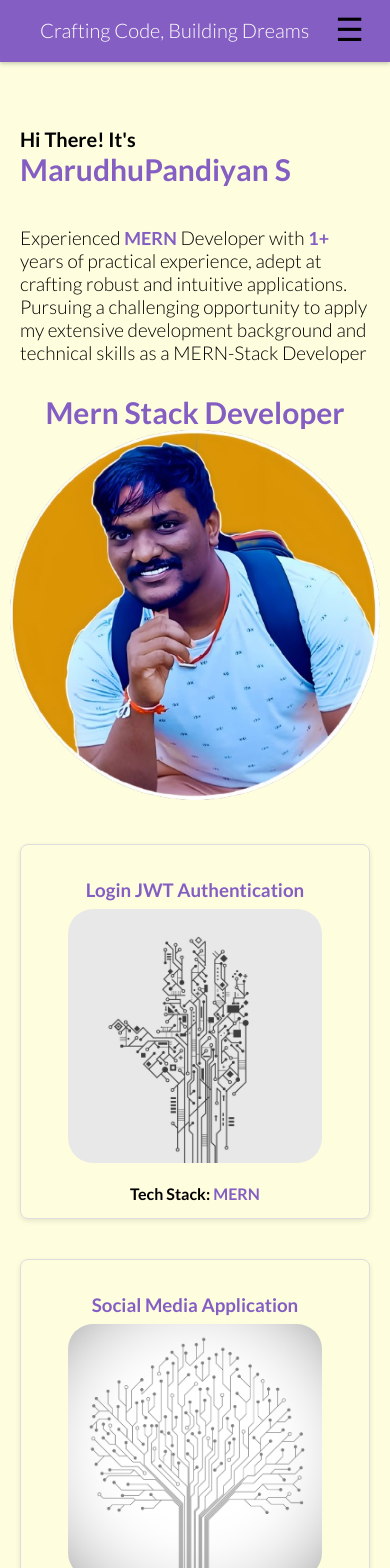
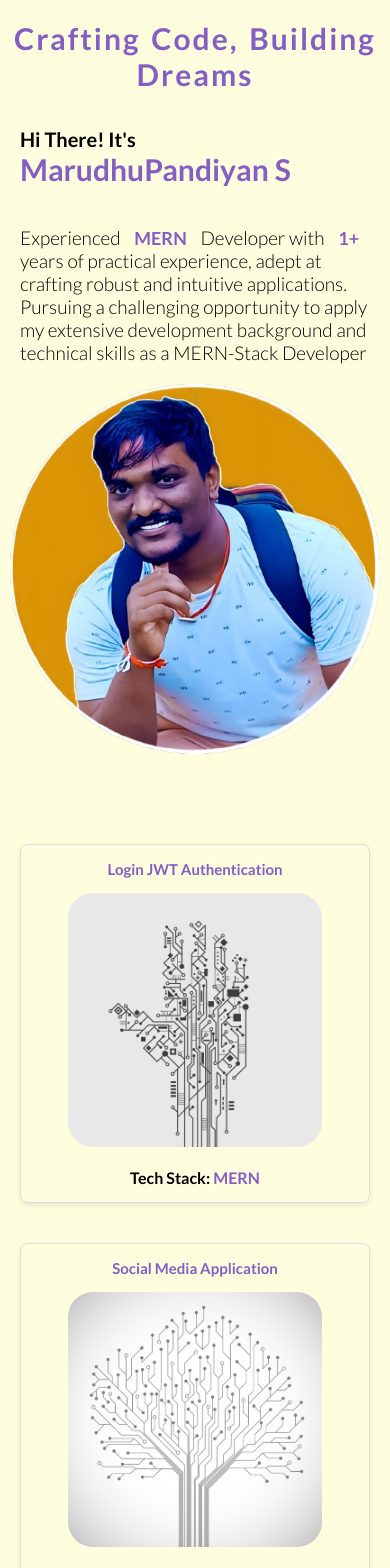
Before and after one commit to AngelMarudhu/marudhuportfolio, a React (Create React App) app: page / in a window 390 px wide. Shown: the top 1568 px of the page. Built offline with nearby package versions, Linux system fonts and the light colour scheme.

Commit message:
animation adding

```diff
--- a/src/CSS/AboutPage.css
+++ b/src/CSS/AboutPage.css
@@ -13,6 +13,8 @@ section {
 
 .about_section h2 {
   text-align: center;
+  margin-bottom: 0;
+  font-size: 30px;
   color: var(--accent-color);
 }
 
@@ -22,9 +24,17 @@ section {
   padding-bottom: 10px;
 }
 
+.about_education_div h3 {
+  margin-top: 0;
+}
+
 .about_certification_div {
   box-shadow: rgba(0, 0, 0, 0.16) 0px 3px 6px, rgba(0, 0, 0, 0.23) 0px 3px 6px;
   border-radius: 8px;
+}
+
+.about_certification_div h3 {
+  margin-top: 0;
 }
 
 .about_certification_div li {
@@ -37,36 +47,61 @@ section {
   display: flex;
   padding-bottom: 10px;
   flex-direction: column;
+  width: 100%;
 }
 
 .about_skills_div ul {
   list-style: none;
+  padding: 0;
+  margin-left: 20px;
 }
 
 .about_section_skills {
   display: flex;
-  align-items: flex-start;
-  justify-content: baseline;
+  align-items: center;
+  justify-content: space-evenly;
   flex-wrap: wrap;
   width: 100%;
 }
 
-.about_section_skills_button {
-  padding: 5px 8px 5px 8px;
+.about_section_skills h2 {
+  margin-bottom: 5px;
+}
+
+/* .skills_img_div {
+  display: flex;
+  justify-content: center;
+  flex-wrap: wrap;
+  align-items: flex-start;
+} */
+
+.about_section_skills img {
+  width: 40px;
+  height: 40px;
+  border: 1px solid var(--accent-color);
+  padding: 5px;
+  border-radius: 50%;
+  margin-right: 20px;
+}
+
+/* .about_section_skills_button {
   border-radius: 14px;
   border: none;
   box-shadow: rgba(0, 0, 0, 0.12) 0px 1px 3px, rgba(0, 0, 0, 0.24) 0px 1px 2px;
   background-color: rgb(211, 224, 143);
   transition: 0.5s;
+  font-size: 16px;
   font-weight: bold;
-}
+} */
 
 .about_section_skills_button:hover {
-  scale: 0.9;
+  scale: 0.5;
 }
 
 .about_concepts ul li {
   margin-top: 10px;
+  margin-left: 20px;
+  margin-bottom: 10px;
   list-style-type: circle;
 }
 
--- a/src/CSS/MainPage.css
+++ b/src/CSS/MainPage.css
@@ -1,13 +1,24 @@
 .top {
   margin: 0;
-  height: auto;
+  height: 100vh;
   width: 100%;
   min-height: 100vh;
 }
 
+.top_heading {
+  position: absolute;
+  margin-top: 20px;
+  font-size: 40px;
+  left: 20%;
+  right: 20%;
+  color: var(--accent-color);
+  word-spacing: 3px;
+  letter-spacing: 2px;
+  text-align: center;
+}
+
 .hero {
-  position: relative;
-  top: 100px;
+  height: 100%;
   display: flex;
   justify-content: space-around;
   align-items: center;
@@ -21,6 +32,7 @@
 
 .hero_name {
   padding: 10px;
+  font-size: 30px;
   cursor: pointer;
   margin-bottom: 10px;
 }
@@ -45,6 +57,10 @@
   width: fit-content;
 }
 
+.hero_profile span {
+  padding: 10px;
+}
+
 .hero_profile p {
   font-size: 25px;
   padding: 10px;
@@ -52,7 +68,7 @@
 
 .hero_profile p span {
   font-size: 25px;
-  color: red;
+  color: var(--accent-color);
   font-weight: bold;
 }
 
@@ -65,8 +81,8 @@
 }
 
 .hero_pic {
-  width: auto;
-  height: fit-content;
+  width: 350px;
+  height: 350px;
 }
 
 .welcome {
@@ -78,13 +94,27 @@
 }
 
 @media only screen and (max-width: 768px) {
+  .top {
+    height: auto;
+  }
   .hero {
     flex-direction: column;
     justify-content: center;
     padding-right: 10px;
     padding-left: 10px;
-    padding-top: 100px;
     top: 0;
+  }
+
+  .top_heading {
+    position: absolute;
+    margin-top: 20px;
+    font-size: 30px;
+    left: 0;
+    right: 0;
+    color: var(--accent-color);
+    word-spacing: 3px;
+    letter-spacing: 2px;
+    text-align: center;
   }
 
   .hero_intro {
@@ -135,6 +165,9 @@
 }
 
 @media only screen and (max-width: 1024px) {
+  .top {
+    height: auto;
+  }
   .hero {
     flex-direction: column;
     justify-content: center;
@@ -142,6 +175,17 @@
     padding-left: 10px;
     padding-top: 100px;
     top: 0;
+  }
+  .top_heading {
+    position: absolute;
+    margin-top: 20px;
+    font-size: 30px;
+    left: 0;
+    right: 0;
+    color: var(--accent-color);
+    word-spacing: 3px;
+    letter-spacing: 2px;
+    text-align: center;
   }
 
   .hero_intro {
--- a/src/CSS/Project.css
+++ b/src/CSS/Project.css
@@ -25,7 +25,9 @@ article {
 }
 
 .project .project_title {
-  margin-bottom: 8px;
+  font-size: 30px;
+  margin-top: 0;
+  margin-bottom: 15px;
   color: var(--accent-color);
 }
 
@@ -147,3 +149,12 @@ a:visited {
   display: inline-block;
   border-radius: 12px;
 }
+
+@media only screen and (max-width: 768px) {
+  .project .project_title {
+    font-size: 15px;
+    margin-top: 0;
+    margin-bottom: 15px;
+    color: var(--accent-color);
+  }
+}
--- a/src/Container/About.js
+++ b/src/Container/About.js
@@ -42,9 +42,9 @@ const About = () => {
             {aboutData.skills.map((values, index) => (
               <ul key={index}>
                 <li key={index}>
-                  <button className="about_section_skills_button">
-                    {values}
-                  </button>
+                  <div className="skills_img_div">
+                    <img src={values.img} alt="skills" />
+                  </div>
                 </li>
               </ul>
             ))}
--- a/src/Container/Home.js
+++ b/src/Container/Home.js
@@ -8,7 +8,7 @@ import Footer from "./Footer";
 const Home = () => {
   return (
     <div>
-      <Navbar />
+      {/* <Navbar /> */}
       <div id="main">
         <Main />
       </div>
--- a/src/Container/Main.js
+++ b/src/Container/Main.js
@@ -1,11 +1,18 @@
 import React from "react";
 import "../CSS/MainPage.css";
 import images from "../Utils/Index";
-import { motion } from "motion/react";
+import * as motion from "motion/react-client";
 
 const Main = () => {
   return (
     <section className="top">
+      <motion.div
+        initial={{ scale: 0 }}
+        animate={{ scale: 1, transition: { duration: 1.5 } }}
+      >
+        <h2 className="top_heading">Crafting Code, Building Dreams</h2>
+      </motion.div>
+
       <div className="hero">
         <div className="hero_intro">
           <h2 className="hero_name">
@@ -27,9 +34,8 @@ const Main = () => {
         <motion.div
           className="hero_welcome"
           initial={{ scale: 0 }}
-          animate={{ scale: 1, transition: { duration: 2 } }}
+          animate={{ scale: 1, transition: { duration: 1.5 } }}
         >
-          <h4 className="welcome">Mern Stack Developer</h4>
           <img
             className="hero_pic"
             src={images.assets.myPic}
--- a/src/Utils/AboutData.js
+++ b/src/Utils/AboutData.js
@@ -1,7 +1,15 @@
+import html from "../Source/html.png";
+import css from "../Source/css.png";
+import js from "../Source/javascript.png";
+import ts from "../Source/typescript.png";
+import react from "../Source/react.png";
+import node from "../Source/node.png";
+import redux from "../Source/redux.png";
+
 const aboutData = {
   education: [
     {
-      title: "Diploma In Mechanical Engineering",
+      title: "Diploma",
       institution: "KSR Institute of Technology",
       place: "Tiruchengode",
       year: 2018,
@@ -32,15 +40,29 @@ const aboutData = {
       year: 2022,
     },
   ],
+
   skills: [
-    "HTML",
-    "CSS",
-    "Javascript",
-    "ReactJs",
-    "NodeJs",
-    "ExpressJs",
-    "MongoDB",
+    { img: html },
+    { img: css },
+    { img: js },
+    { img: ts },
+    { img: react },
+    { img: node },
+    { img: redux },
+    { img: react },
+    { img: node },
+    { img: redux },
   ],
+
+  // skills: [
+  //   "HTML",
+  //   "CSS",
+  //   "Javascript",
+  //   "ReactJs",
+  //   "NodeJs",
+  //   "ExpressJs",
+  //   "MongoDB",
+  // ],
 };
 
 export default aboutData;
```
